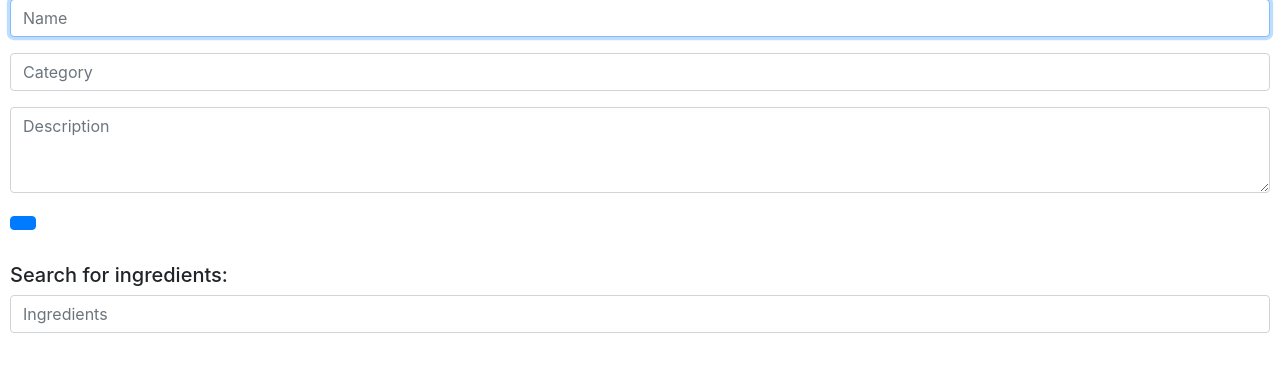
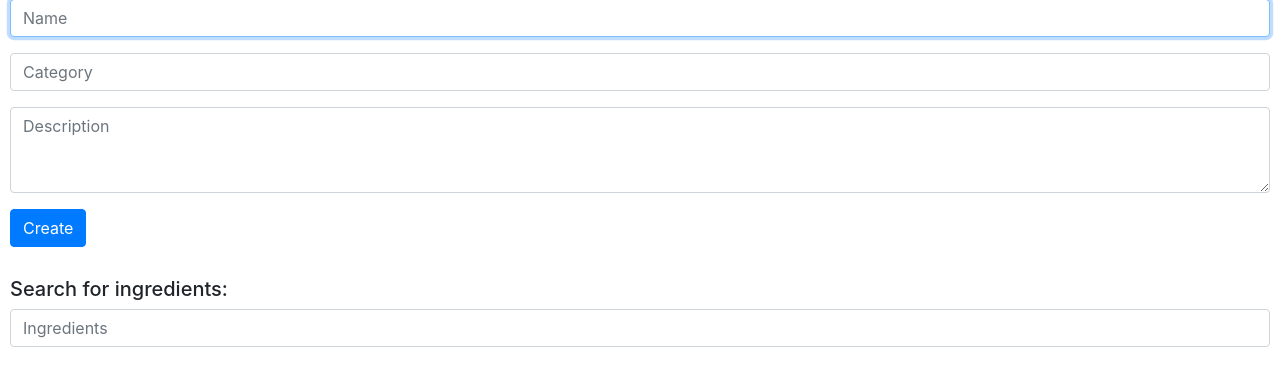
Before and after one commit to martyanovandrey/Mealplan, a Django app: page /create_recipe in a window 1280 px wide. Shown: the part 210-596 px from the top of the page. Run offline with Django 3.2, Linux system fonts and the light colour scheme; a user stored in the database is signed in; some libraries are stand-ins or nearby versions.

Commit message:
post object 1.8

```diff
--- a/mplan/templates/mplan/create_recipe.html
+++ b/mplan/templates/mplan/create_recipe.html
@@ -9,7 +9,7 @@
         <div>{{ message }}</div>
     {% endif %}
 
-    <form method="post">
+    <form action="{% url 'create_recipe_api' %}" method="post">
         {% csrf_token %}
         <div class="form-group">
             <input autofocus class="form-control" type="text" name="name" placeholder="Name">
@@ -25,7 +25,7 @@
         <div class="ingredients">
         </div>
     </form>
-        <a class="btn btn-primary" type="submit" value="Create" onclick='create_recipe()'></a>
+        <input class="btn btn-primary" type="submit" value="Create" onclick='create_recipe()'>
 
 <div class="cardList" style='margin: 30px 0px'>
     <h5>Search for ingredients:</h5>
--- a/mplan/views.py
+++ b/mplan/views.py
@@ -105,6 +105,8 @@ test = 0
 @login_required
 def create_recipe(request):
     print('im here'*100)
+    return render(request, "mplan/create_recipe.html")
+    '''
     if request.method == "POST":
         global test
         test = test + 1
@@ -118,11 +120,9 @@ def create_recipe(request):
         new_post = data["post"]
         recipe_data = data["data"]
 
-        '''
         print(new_post)
-        '''
+
         return HttpResponseRedirect(reverse("index"))
-        '''
         name = request.POST["name"]
         category = request.POST['category']
         description = request.POST["description"]
@@ -134,10 +134,10 @@ def create_recipe(request):
             Listings_created.save()
             return HttpResponseRedirect(reverse("index"))
         except IntegrityError:
+
             return render(request, "mplan/create_recipe.html", {
                 "message": "Listing not created."
             })'''
-    return render(request, "mplan/create_recipe.html")
 
 @login_required
 def create_recipe_api(request):
@@ -151,6 +151,9 @@ def create_recipe_api(request):
         print(new_post * 10)'''
         print(f'------------------------Im calling CREATE_RECIPE_API - _____ {test} ____ TIMES-----------------------------')
         data_json = json.loads(request.body)
+        print(data_json)
+        data_forms = request.POST["name"]
+        print(data_forms)
 
         '''
         for i in data_json['ingredientList']:
```
